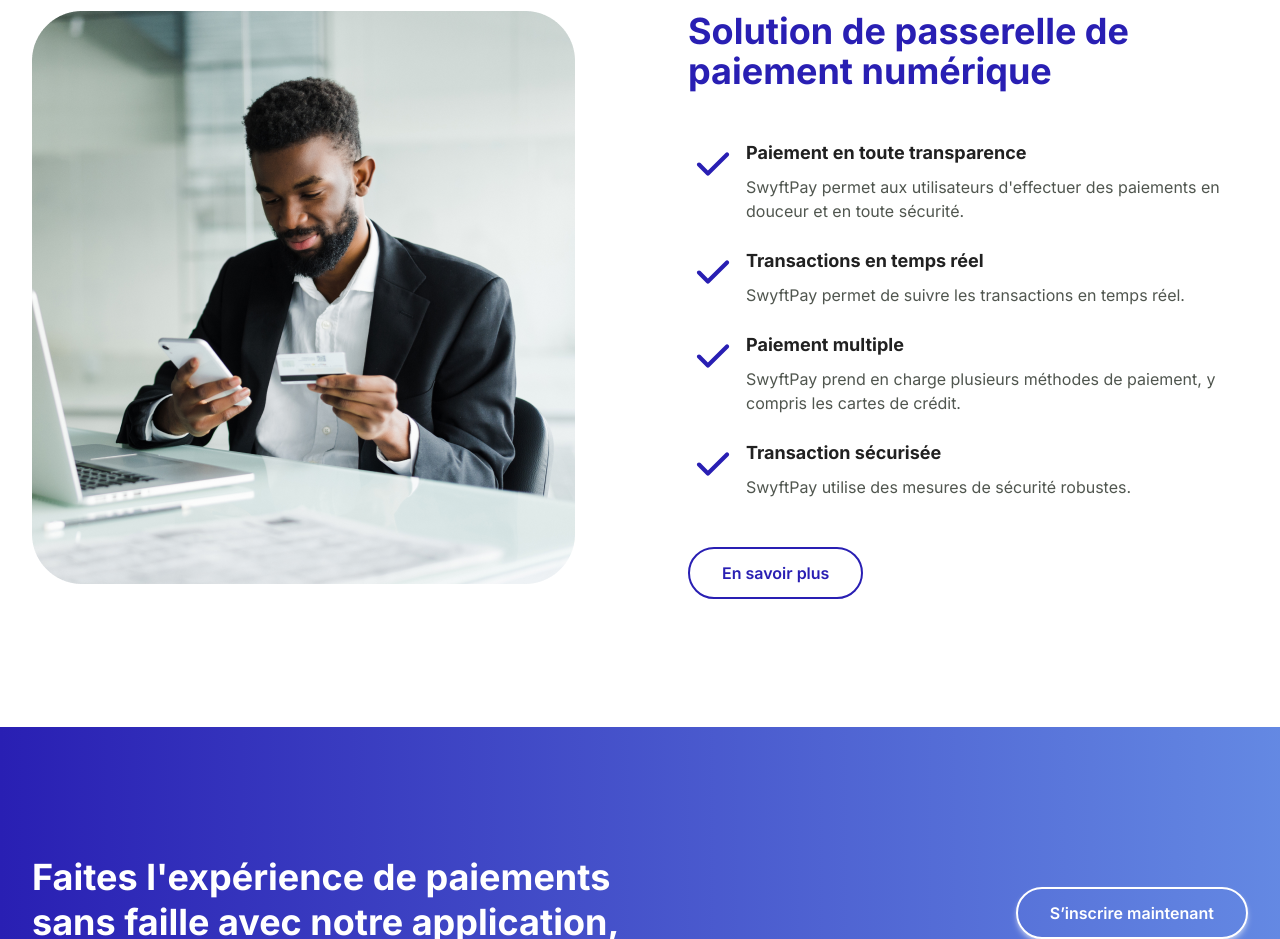
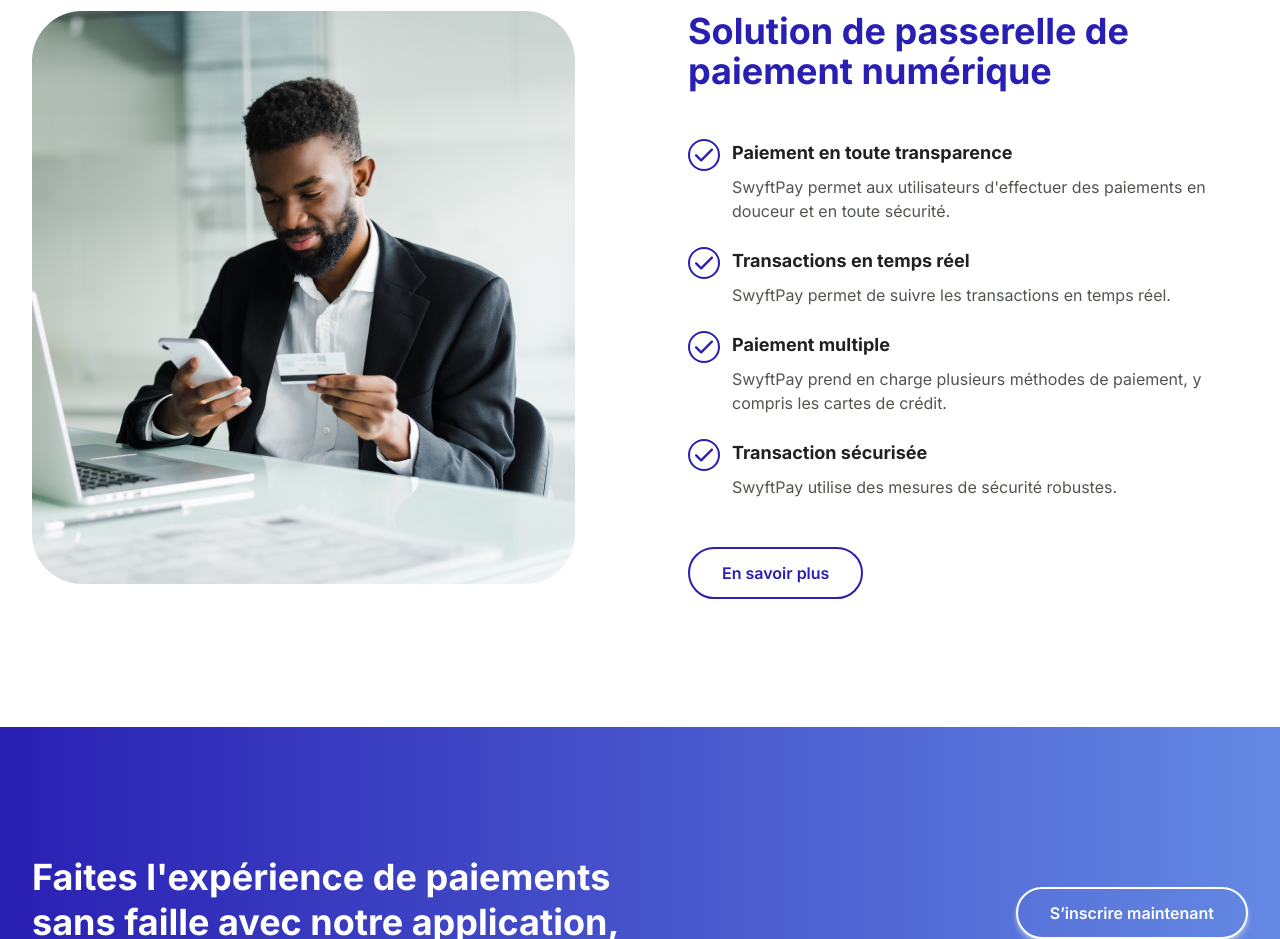
Before and after one commit to swyftpay-drc/frontend, a Next.js app: page / in a window 1280 px wide. Shown: the part 1600-2539 px from the top of the page. Built offline with nearby package versions, Linux system fonts and the light colour scheme.

Commit message:
refactor:update Right icons

```diff
--- a/src/components/front-office/home/service-section/ServiceContent.tsx
+++ b/src/components/front-office/home/service-section/ServiceContent.tsx
@@ -9,9 +9,9 @@
 };
 const ServiceContent :React.FC<Props> = ({children, title, subTitle, text}) => {
   return (
-    <div className="flex gap-2">
-    <span>
-      <IconRight />
+    <div className="flex gap-3">
+     <span>
+      <IconRight className='rounded-full border-2 border-primary-900 h-8 w-8 text-white' color='#291FB3' />
     </span>
     <div className="flex flex-col gap-2">
       <h6 className="font-bold text-gray-900 text-lg">
--- a/src/components/ui/icons/Right.tsx
+++ b/src/components/ui/icons/Right.tsx
@@ -1,8 +1,9 @@
 import React from "react";
 export type Props ={
   className?: string
+  color: string
 }
-export const Right:React.FC<Props> = ({className}) => {
+export const Right:React.FC<Props> = ({className, color}) => {
   return (
     <>
       <svg
@@ -15,7 +16,7 @@
       >
         <path
           d="M19.8958 31.5625L37.5521 13.9063C37.9687 13.4896 38.4639 13.2812 39.0375 13.2812C39.6111 13.2812 40.1056 13.4896 40.5208 13.9063C40.9375 14.3229 41.1458 14.8181 41.1458 15.3917C41.1458 15.9653 40.9375 16.4597 40.5208 16.875L21.3542 36.0417C20.9375 36.4583 20.4514 36.6667 19.8958 36.6667C19.3403 36.6667 18.8542 36.4583 18.4375 36.0417L9.47917 27.0833C9.0625 26.6667 8.8625 26.1715 8.87917 25.5979C8.89583 25.0243 9.11319 24.5299 9.53125 24.1146C9.94792 23.6979 10.4431 23.4896 11.0167 23.4896C11.5903 23.4896 12.0847 23.6979 12.5 24.1146L19.8958 31.5625Z"
-          fill="#291FB3"
+          fill={color}
         />
       </svg>
     </>
--- a/tailwind.config.ts
+++ b/tailwind.config.ts
@@ -11,10 +11,10 @@
     extend: {
       colors: {
         primary:{
+          400:'#ebf4fe',
+          300:'#291FB3',
           800:'#3D6BDC',
           900:'#291FB3',
-          400:'#ebf4fe',
-          300:'#291FB3'
         },
         text: {
           primary: '#50564F',
```
